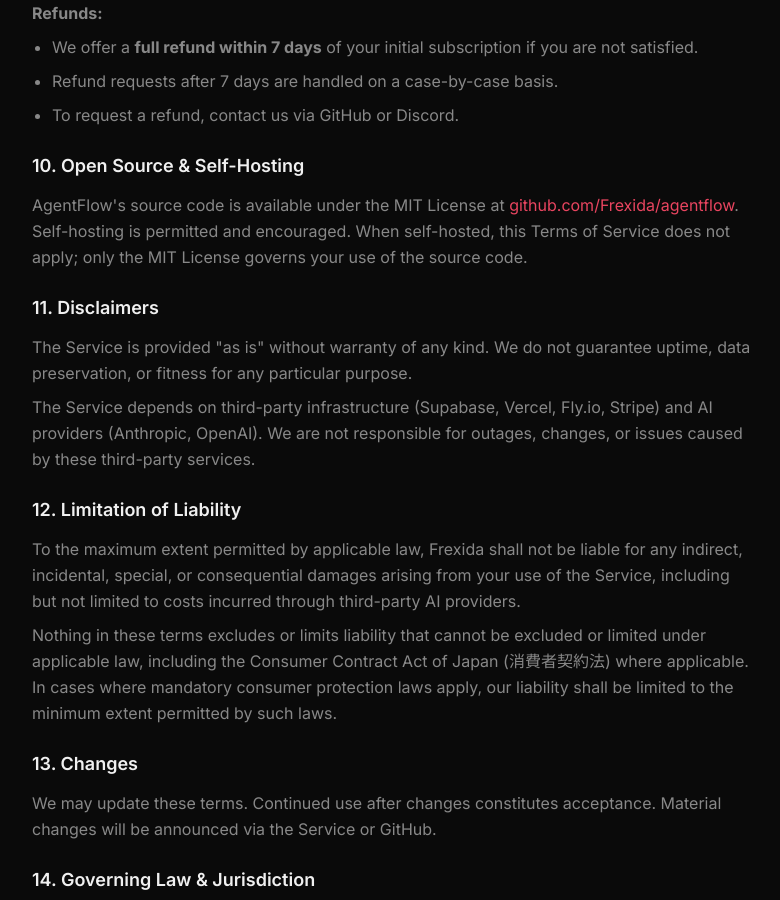
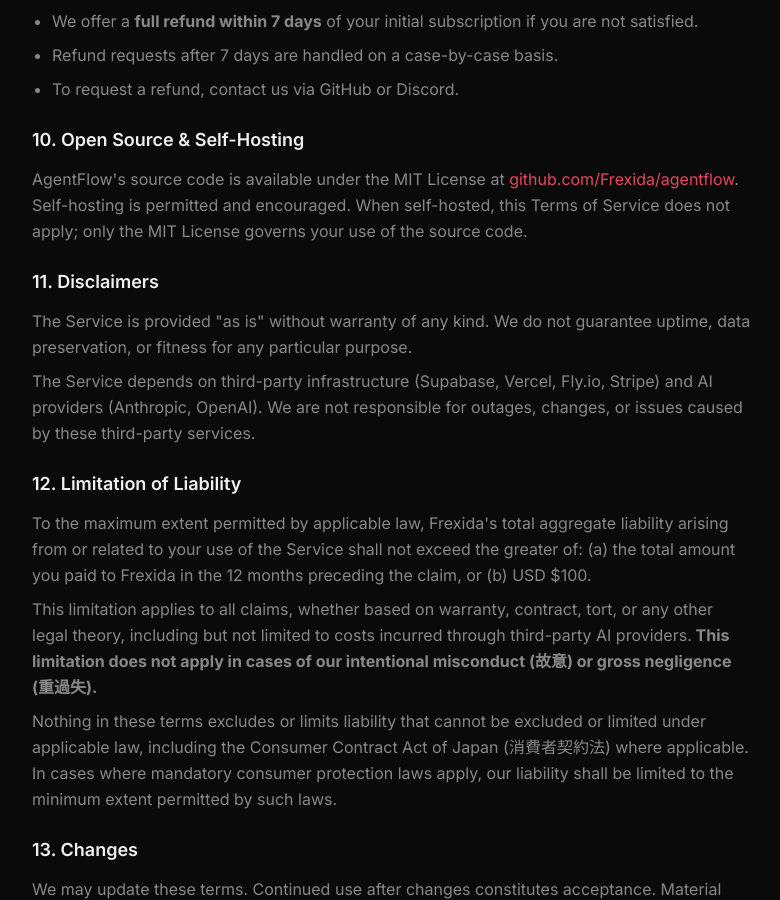
Before and after one commit to Frexida/agentflow, a React app in the folder v2/: page /terms in a window 1280 px wide. Shown: the part 2464-3364 px from the top of the page, without its empty margins (348-1128 px from the left). Built offline with nearby package versions, Linux system fonts and the light colour scheme.

Commit message:
fix: add liability cap (12mo payments or $100) + gross negligence exception

```diff
--- a/v2/src/app/terms/page.tsx
+++ b/v2/src/app/terms/page.tsx
@@ -77,8 +77,7 @@
               <li>
                 <strong>You are responsible for costs incurred with your AI provider</strong> (Anthropic, OpenAI, etc.),
                 including charges resulting from agent behavior such as excessive API calls, loops, or unintended usage patterns.
-                However, if excessive costs are directly caused by a verified bug in AgentFlow&apos;s code (not in your agent configuration),
-                we will work with you in good faith to resolve the situation, which may include compensation at our discretion.
+                Any liability for such costs is subject to the limitation of liability in Section 12.
               </li>
               <li>
                 We strongly recommend setting <strong>usage limits and spending caps</strong> directly with your AI provider
@@ -177,9 +176,14 @@
           <section>
             <h2 className="text-lg font-semibold text-[var(--text-primary)] mb-3">12. Limitation of Liability</h2>
             <p>
-              To the maximum extent permitted by applicable law, Frexida shall not be liable for any indirect,
-              incidental, special, or consequential damages arising from your use of the Service,
-              including but not limited to costs incurred through third-party AI providers.
+              To the maximum extent permitted by applicable law, Frexida&apos;s total aggregate liability
+              arising from or related to your use of the Service shall not exceed the greater of:
+              (a) the total amount you paid to Frexida in the 12 months preceding the claim, or (b) USD $100.
+            </p>
+            <p className="mt-2">
+              This limitation applies to all claims, whether based on warranty, contract, tort, or any other
+              legal theory, including but not limited to costs incurred through third-party AI providers.
+              <strong> This limitation does not apply in cases of our intentional misconduct (故意) or gross negligence (重過失).</strong>
             </p>
             <p className="mt-2">
               Nothing in these terms excludes or limits liability that cannot be excluded or limited under
```
